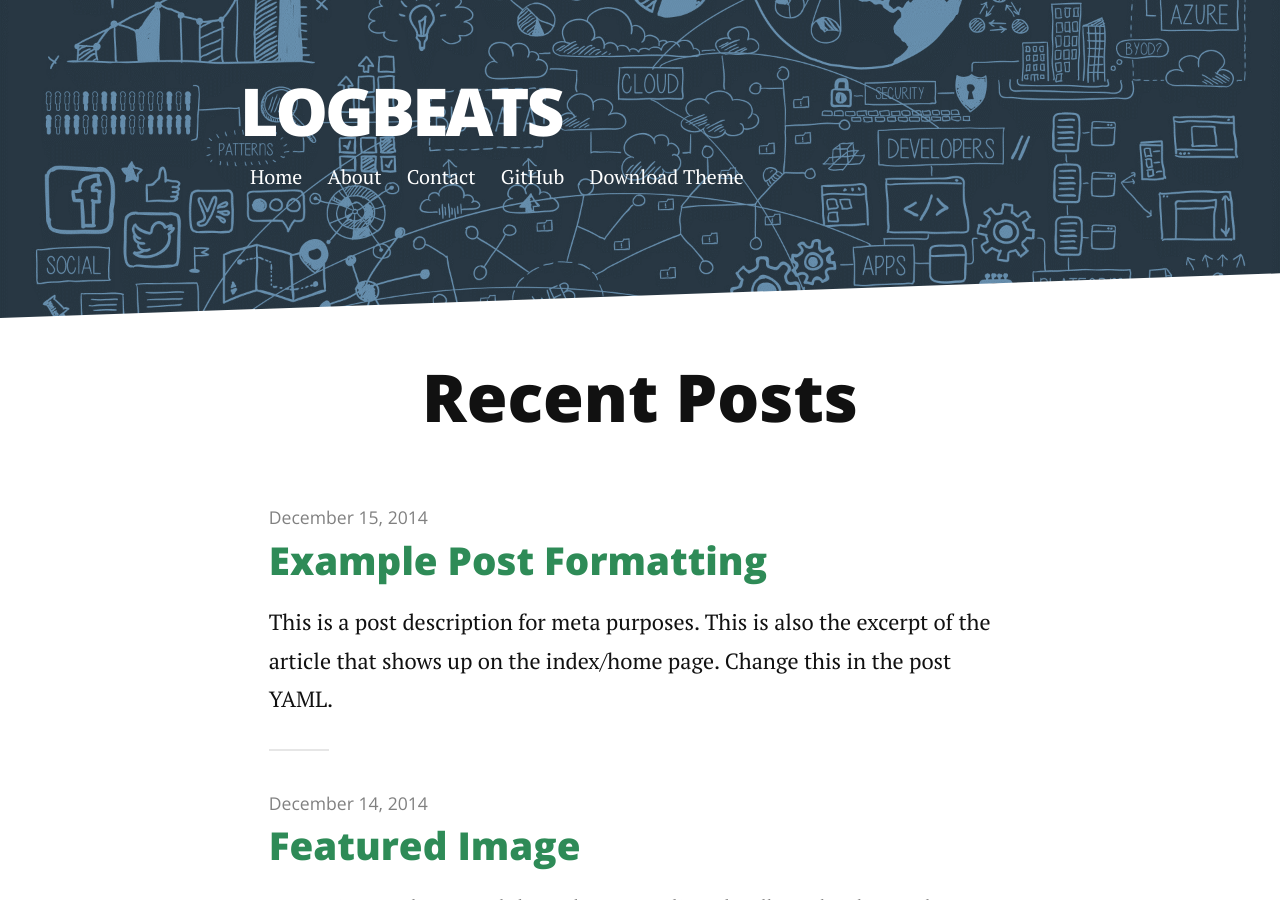
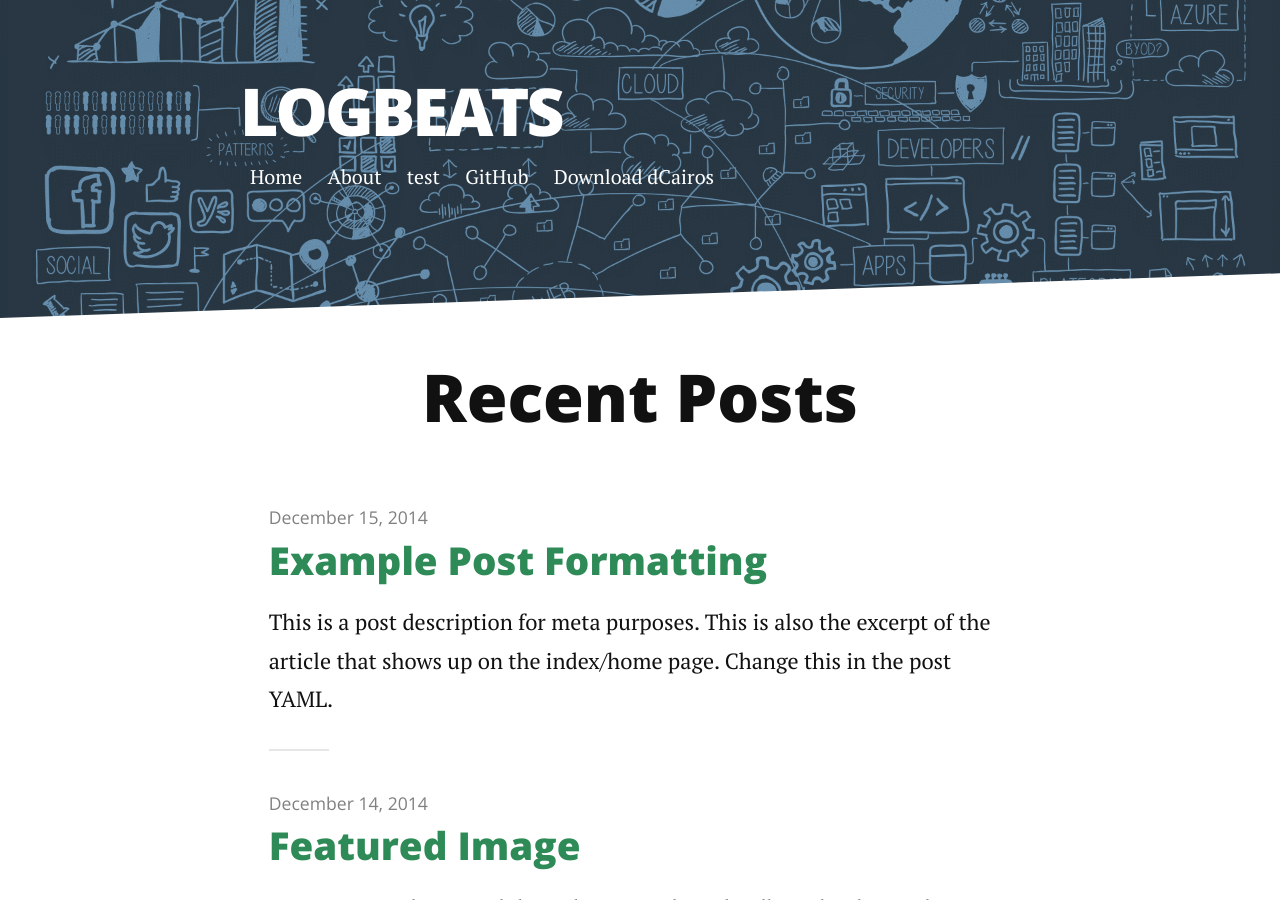
Before and after one commit to logbeats/logbeats.github.io, a Jekyll site: the page built from index.html, in a window 1280 px wide and 900 px high. Built offline with Jekyll 4.4.1, drawn with Linux system fonts in a browser that asks for light colours; nearby versions of some CDN libraries; the list of posts is cut into pages by our own code.

Commit message:
update it

```diff
--- a/_config.yml
+++ b/_config.yml
@@ -18,7 +18,7 @@ navigation:
     url: /index.html
   - title: About
     url: /about
-  - title: Contact
+  - title: test
     url: /contact
 
 social:
--- a/_includes/header.html
+++ b/_includes/header.html
@@ -9,7 +9,7 @@
                  </li>
                  {%- endfor -%}
                  <li> <a href="https://github.com/logbeats/dCairosQuest" target="_blank">GitHub</a></li>
-                 <li><a href="https://github.com/logbeats/dCairosQuest/archive/refs/heads/master.zip">Download Theme</a></li>
+                 <li><a href="https://github.com/logbeats/dCairosQuest/archive/refs/heads/master.zip">Download dCairos</a></li>
              </ul>
          </nav>
      </div>
```
